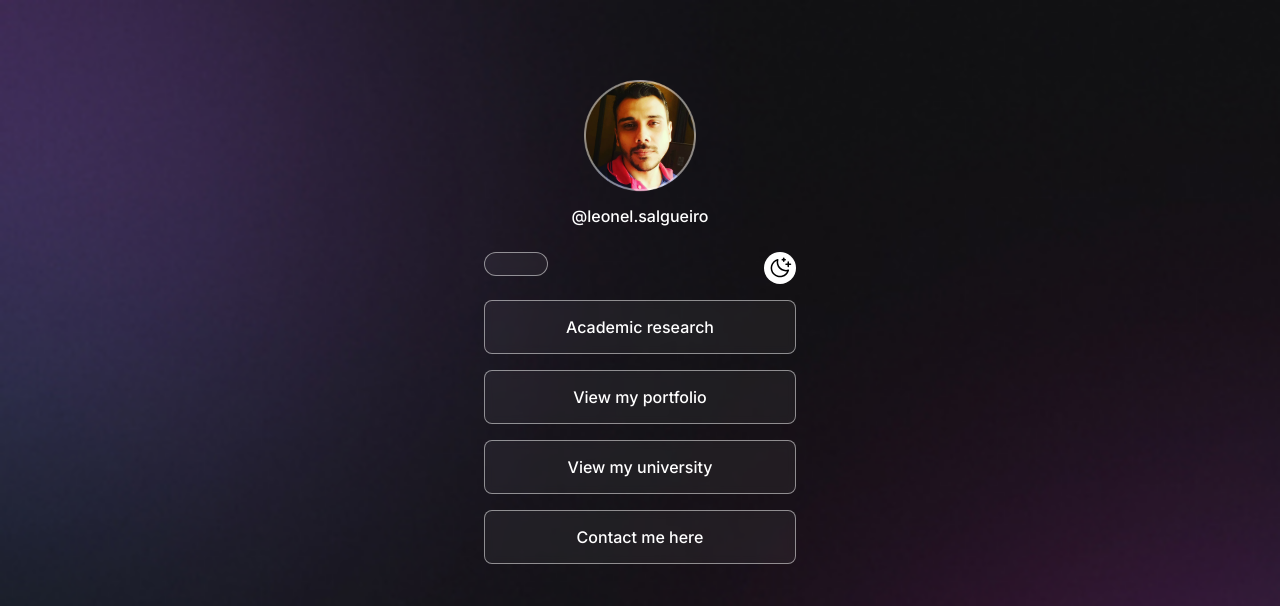
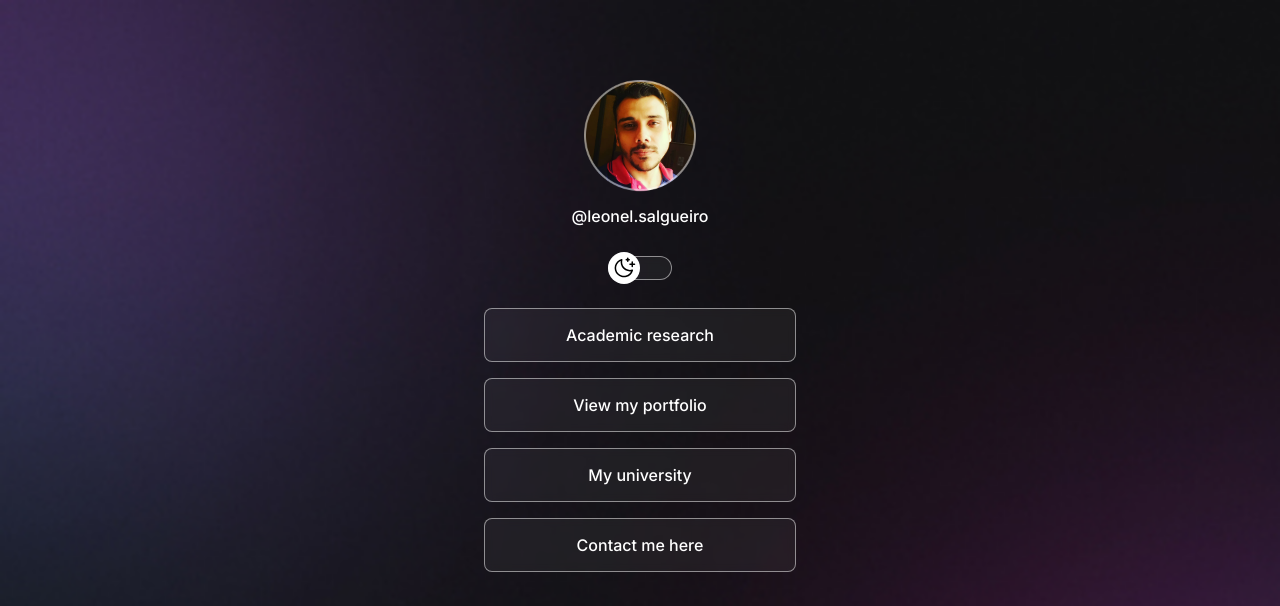
Before and after one commit to LeonelSalgueiro/pagina-de-links, a plain HTML site: page index.html in a window 1280 px wide. Shown: the top 606 px of the page. Drawn offline with nearby package versions, Linux system fonts and the light colour scheme.

Commit message:
iniciando o js

```diff
--- a/index.html
+++ b/index.html
@@ -16,7 +16,7 @@
     <img src="assets/avatar.png" alt="foto de leonel com uma gola vermelha e uma camisa azul">
     <p>@leonel.salgueiro</p>
   </div>
-  <div id="switch">
+  <div id="switch" onclick="toggleMode()">
     <button></button>
     <span></span>
   </div>
@@ -31,7 +31,7 @@
     </li>
 
     <li>
-      <a href="https://descomplica.com.br/" target="_blank">View my university</a>
+      <a href="https://descomplica.com.br/" target="_blank">My university</a>
     </li>
 
     <li>
@@ -60,5 +60,10 @@
   </div>
   <script type="module" src="https://unpkg.com/ionicons@7.1.0/dist/ionicons/ionicons.esm.js"></script>
   <script nomodule src="https://unpkg.com/ionicons@7.1.0/dist/ionicons/ionicons.js"></script>
+
+  <script>
+
+  </script>
+
  </body>
 </html>
--- a/style.css
+++ b/style.css
@@ -60,17 +60,26 @@ body * {
 
 #switch {
   position: relative;
+  width: 64px;
+  margin: 4px auto;
 }
 
 #switch button {
   width: 32px;
   height: 32px;
+  top: 50%;
   background: white var(--switch-bg-url) no-repeat center;
   border: 0;
   border-radius: 50%;
   position: absolute;
   z-index: 1;
+  left: 0;
+  transform: translateY(-50%);
+}
+
+.light #switch button {
   right: 0;
+  left: initial;
 }
 
 #switch span {
```
Also changed, not shown: script.js (added).
